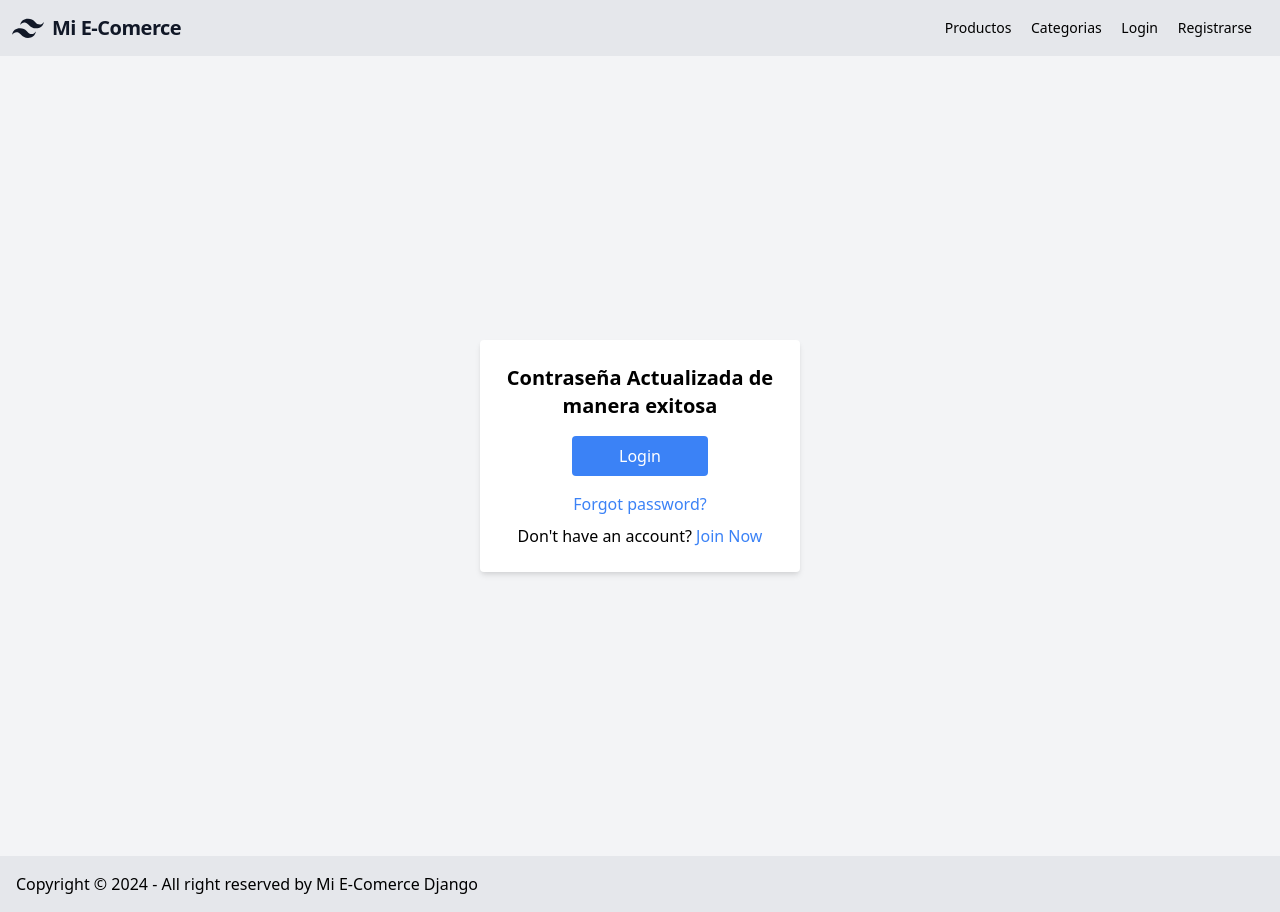
After one commit to KristianRincon/e-comerce, a Django app: page /accounts/password_reset_complete/ in a window 1280 px wide. The commit adds this page. Run offline with Django 5.2, Linux system fonts and the light colour scheme.

Commit message:
Incluyendo la funcion: olvide mi contraseña

```diff
--- /dev/null
+++ b/accounts/templates/password_reset.html
@@ -0,0 +1,5 @@
+{% extends 'base.html' %}
+
+{% block content %}
+    <h2>Hola Mundo</h2>
+{% endblock content %}
--- /dev/null
+++ b/accounts/templates/password_reset_complete.html
@@ -0,0 +1,27 @@
+{% extends 'base.html' %}
+
+{% block content %}
+<div class="flex justify-center items-center h-screen bg-gray-100">
+    <form method="post" class="bg-white shadow-md rounded p-6 w-80" novalidate>
+        {% csrf_token %}
+        <h2 class="text-xl font-bold mb-4 text-center">Contraseña Actualizada de manera exitosa</h2>
+
+        {% for field in form %}
+            <div class="mb-4">
+                {{ field.label_tag }}
+                <input type="{{ field.field.widget.input_type }}" name="{{ field.name }}" class="border border-gray-300 p-2 rounded w-full" />
+                {% if field.errors %}
+                    <small class="text-red-500">{{ field.errors|striptags }}</small>
+                {% endif %}
+            </div>
+        {% endfor %}
+
+        <!-- <button type="submit" class="bg-blue-500 text-white py-2 rounded w-1/2 hover:bg-blue-600 mx-auto block">Login</button> -->
+        <a href="{% url 'login' %}" class="bg-blue-500 text-white py-2 rounded w-1/2 hover:bg-blue-600 mx-auto block text-center">Login</a>
+        <div class="mt-4 text-center">
+            <a href="{% url 'password_reset' %}" class="text-blue-500 hover:underline">Forgot password?</a>
+            <p class="mt-2">Don't have an account? <a href="{% url 'register' %}" class="text-blue-500 hover:underline">Join Now</a></p>
+        </div>
+    </form>
+</div>
+{% endblock content %}
--- a/accounts/urls.py
+++ b/accounts/urls.py
@@ -1,7 +1,7 @@
 from django.urls import path
-from .views import CustomLoginView, RegisterView, ProfileView, CustomLogoutView, CustomPasswordChangeView
+from .views import CustomLoginView, RegisterView, ProfileView, CustomLogoutView, CustomPasswordChangeView, TestView
 from django.contrib.auth.views import PasswordChangeDoneView
-# from django.contrib.auth.views import LogoutView
+from django.contrib.auth import views as auth_views
 
 urlpatterns = [
     path('register/', RegisterView.as_view(), name='register'),
@@ -10,4 +10,11 @@ urlpatterns = [
     path('profile/', ProfileView.as_view(), name='profile'),
     path('password_change/', CustomPasswordChangeView.as_view(), name='password_change'),
     path('password_changed/', PasswordChangeDoneView.as_view(template_name='registration/password_changed.html'), name='password_changed'),
+
+    # Recuperar la contraseña
+    path('password_reset/', auth_views.PasswordResetView.as_view(template_name='password_reset_form.html'), name='password_reset'),
+    path('password_reset/done/', auth_views.PasswordResetDoneView.as_view(template_name='password_reset_done.html'), name='password_reset_done'),
+    path('password_reset_confirm/<uidb64>/<token>/', auth_views.PasswordResetConfirmView.as_view(template_name='password_reset_confirm.html'), name='password_reset_confirm'),
+    path('password_reset_complete/', auth_views.PasswordResetCompleteView.as_view(template_name='password_reset_complete.html'), name='password_reset_complete'),
+    path('test/', TestView.as_view(), name='test'),
 ]
--- a/store/templates/cart_detail.html
+++ b/store/templates/cart_detail.html
@@ -22,9 +22,7 @@
             <div class="flex items-center hover:bg-gray-100 -mx-8 px-6 py-5">
                 <div class="flex w-2/5">
                     <div class="w-20">
-                        <img class="h-24" src="{% if product.image %}
-                        {{ product.image.url }} {% else %} https://dummyimage.com/720x400
-                        {% endif %}" alt="{{ item.product.name }}">
+                        <img class="h-24" src="{{ item.product.image.url }}" alt="{{ item.product.name }}">
                     </div>
                     <div class="flex flex-col justify-between ml-4 flex-grow">
                         <span class="font-bold text-sm">{{ item.product.name }}</span>
--- a/store/templates/navbar.html
+++ b/store/templates/navbar.html
@@ -37,7 +37,15 @@
                     Profile
                 </a>
                 <a href="{% url 'cart_detail' %}" class="block mt-4 lg:inline-block lg:mt-0 text-teal-200 hover:text-white mr-4">
-                    <img src={% static 'store/images/cart_icon.svg' %} class="h-6 w-6" alt="Carrito de compras">
+                    <!-- <img src={% static 'store/images/cart_icon.svg' %} class="h-6 w-6" alt="Carrito de compras"> -->
+                    <svg xmlns="http://www.w3.org/2000/svg" width="24" height="24" viewBox="0 0 24 24" fill="none" stroke="currentColor" stroke-width="2" stroke-linecap="round" stroke-linejoin="round"
+                    class="flex items-center block mt-4 lg:inline-block lg:mt-0 text-teal-200 hover:text-white mr-4">
+                        <path stroke="none" d="M0 0h24v24H0z" fill="none"/>
+                        <path d="M6 19m-2 0a2 2 0 1 0 4 0a2 2 0 1 0 -4 0"/>
+                        <path d="M17 19m-2 0a2 2 0 1 0 4 0a2 2 0 1 0 -4 0"/>
+                        <path d="M17 17h-11v-14h-2"/>
+                        <path d="M6 5l14 1l-1 7h-13"/>
+                    </svg>
                 </a>
                 <form id="logout-form" method="post" action="{% url 'logout' %}" class="block mt-4 lg:inline-block lg:mt-0 text-teal-200 hover:text-white mr-4">
                     {% csrf_token %}
@@ -67,9 +75,16 @@
                 Profile
             </a>
             <a href="{% url 'cart_detail' %}" class="flex items-center block mt-4 lg:inline-block lg:mt-0 text-teal-200 hover:text-white mr-4">
-              <img src={% static 'store/images/cart_icon.svg' %} class="h-6 w-6 mr-1" alt="Carrito de compras">
-              Carrito
-          </a>
+                <!-- <img src="{% static 'store/images/cart_icon.svg' %}" alt="Carrito de compras" class="w-6 h-6 fill-current"> -->
+                <svg xmlns="http://www.w3.org/2000/svg" width="24" height="24" viewBox="0 0 24 24" fill="none" stroke="currentColor" stroke-width="2" stroke-linecap="round" stroke-linejoin="round"
+                class="flex items-center block mt-4 lg:inline-block lg:mt-0 text-teal-200 hover:text-white">
+                    <path stroke="none" d="M0 0h24v24H0z" fill="none"/>
+                    <path d="M6 19m-2 0a2 2 0 1 0 4 0a2 2 0 1 0 -4 0"/>
+                    <path d="M17 19m-2 0a2 2 0 1 0 4 0a2 2 0 1 0 -4 0"/>
+                    <path d="M17 17h-11v-14h-2"/>
+                    <path d="M6 5l14 1l-1 7h-13"/>
+                </svg>
+            </a>
             <form id="logout-form" method="post" action="{% url 'logout' %}" class="block mt-4 lg:inline-block lg:mt-0 text-teal-200 hover:text-white mr-4">
                 {% csrf_token %}
                 <button type="submit">Logout</button>
@@ -90,9 +105,13 @@
     #menu-toggle:checked + .menu-icon + .menu {
         display: block;
     }
-    /* Estilo para ajustar el ícono del carrito */
-    .navbar-icon {
-        width: 24px;
-        height: 24px;
-    }
+
+.cart-icon {
+    fill: #319795; /* Reemplaza este color con el valor de la clase text-teal-200 de Tailwind CSS */
+}
+
+.cart-icon:hover {
+    fill: #ffffff; /* Reemplaza este color con el valor de la clase hover:text-white de Tailwind CSS */
+}
+
 </style>
```
Also changed, not shown: accounts/templates/password_reset_confirm.html (added, +22 -0 lines), accounts/templates/password_reset_done.html (added, +11 -0 lines), accounts/templates/password_reset_form.html (added, +28 -0 lines), accounts/templates/registration/login.html (+6 -1 lines), accounts/views.py (+22 -0 lines), ecomerce/settings.py (+8 -0 lines), store/static/store/images/cart_icon.svg.
